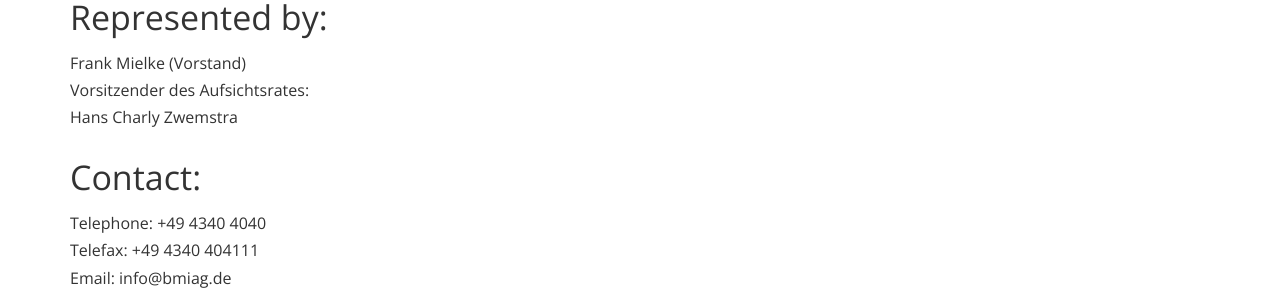
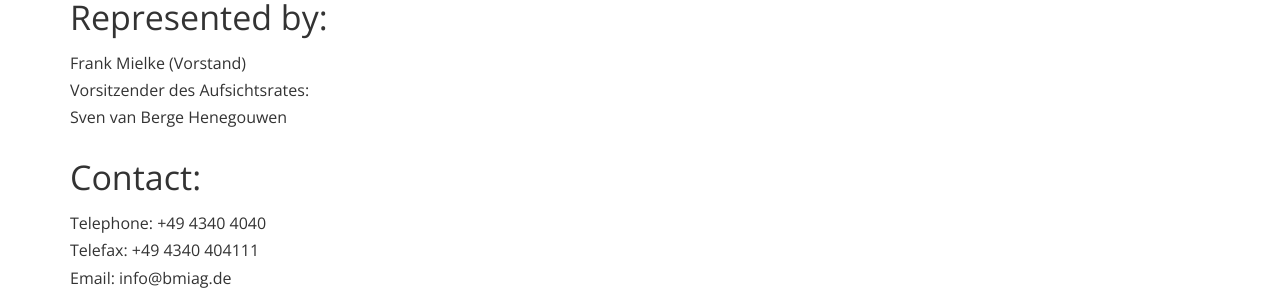
Before and after one commit to tapir-test/tapir-website, a Jekyll site: the page built from site-notice.html, in a window 1280 px wide and 900 px high. Shown: the part 376-676 px from the top of the window. Built offline with Jekyll 4.4.1, drawn with Linux system fonts in a browser that asks for light colours; nearby versions of some CDN libraries; comment, search, counter and statistics services are not loaded.

Commit message:
Privacy Policy / site notice

```diff
--- a/datenschutzerklaerung.html
+++ b/datenschutzerklaerung.html
@@ -84,7 +84,7 @@
 Datenschutzbeauftragter</h2> <h3>Gesetzlich vorgeschriebener Datenschutzbeauftragter</h3> <p>Wir
 haben f&uuml;r unser Unternehmen einen Datenschutzbeauftragten bestellt.</p> <p>Patrick Geest<br />
 Datenschutzbeauftragter<br /> Rotenhofer Weg 20<br /> 24109 Melsdorf</p> <p>Telefon: +49 4340
-4040<br /> E-Mail: patrick.geest@bmiag.de</p> <h2>4. Datenerfassung auf unserer Website</h2>
+4040<br /> E-Mail: datenschutz@bmiag.de</p> <h2>4. Datenerfassung auf unserer Website</h2>
 <h3>Cookies</h3> <p>Die Internetseiten verwenden teilweise so genannte Cookies. Cookies richten auf
 Ihrem Rechner keinen Schaden an und enthalten keine Viren. Cookies dienen dazu, unser Angebot
 nutzerfreundlicher, effektiver und sicherer zu machen. Cookies sind kleine Textdateien, die auf Ihrem
--- a/impressum.html
+++ b/impressum.html
@@ -6,7 +6,7 @@
 ---
 <h2>Angaben gem&auml;&szlig; &sect; 5 TMG:</h2> <p>b+m Informatik AG<br />
 Rotenhofer Weg 20<br /> 24109 Melsdorf</p> <h2>Vertreten durch:</h2> <p>Frank Mielke (Vorstand)<br
-/> Vorsitzender des Aufsichtsrates:<br /> Hans Charly Zwemstra</p> <h2>Kontakt:</h2> <p>Telefon: +49
+/> Vorsitzender des Aufsichtsrates:<br /> Sven van Berge Henegouwen </p> <h2>Kontakt:</h2> <p>Telefon: +49
 4340 4040<br /> Telefax: +49 4340 404111<br /> E-Mail: info@bmiag.de</p> <h2>Registereintrag:</h2>
 <p>Eintragung im Handelsregister. <br /> Registergericht:Amtsgericht Kiel <br /> Registernummer: HRB
 5526</p> <h2>Umsatzsteuer:</h2> <p>Umsatzsteuer-Identifikationsnummer gem&auml;&szlig; &sect;27
--- a/privacy-policy.html
+++ b/privacy-policy.html
@@ -69,7 +69,7 @@
 expressly requested. The website operator reserves the right to take specific legal action if unsolicited
 advertising material, such as email spam, is received.</p> <h2>3. Data protection officer</h2> <h3>Statutory data protection officer</h3> <p>We have appointed a data protection officer for our
 company.</p> <p>Patrick Geest<br /> Datenschutzbeauftragter<br /> Rotenhofer Weg 20<br /> 24109
-Melsdorf</p> <p>Telephone: +49 4340 4040<br /> Email: patrick.geest@bmiag.de</p> <h2>4. Data
+Melsdorf</p> <p>Telephone: +49 4340 4040<br /> Email: datenschutz@bmiag.de</p> <h2>4. Data
 collection on our website</h2> <h3>Cookies</h3> <p>Some of our web pages use cookies. Cookies do
 not harm your computer and do not contain any viruses. Cookies help make our website more user-
 friendly, efficient, and secure. Cookies are small text files that are stored on your computer and saved by
--- a/site-notice.html
+++ b/site-notice.html
@@ -6,7 +6,7 @@
 ---
 <h2>Information provided according to Sec. 5 German Telemedia Act (TMG):</h2>
 <p>b+m Informatik AG<br /> Rotenhofer Weg 20<br /> 24109 Melsdorf</p> <h2>Represented by:</h2>
-<p>Frank Mielke (Vorstand)<br /> Vorsitzender des Aufsichtsrates:<br /> Hans Charly Zwemstra</p>
+<p>Frank Mielke (Vorstand)<br /> Vorsitzender des Aufsichtsrates:<br /> Sven van Berge Henegouwen</p>
 <h2>Contact:</h2> <p>Telephone: +49 4340 4040<br /> Telefax: +49 4340 404111<br /> Email:
 info@bmiag.de</p> <h2>Register entry:</h2> <p>Entry in the Handelsregister. <br /> Registering
 court:Amtsgericht Kiel <br /> Registration number: HRB 5526</p> <h2>VAT:</h2> <p>VAT Id number
```
